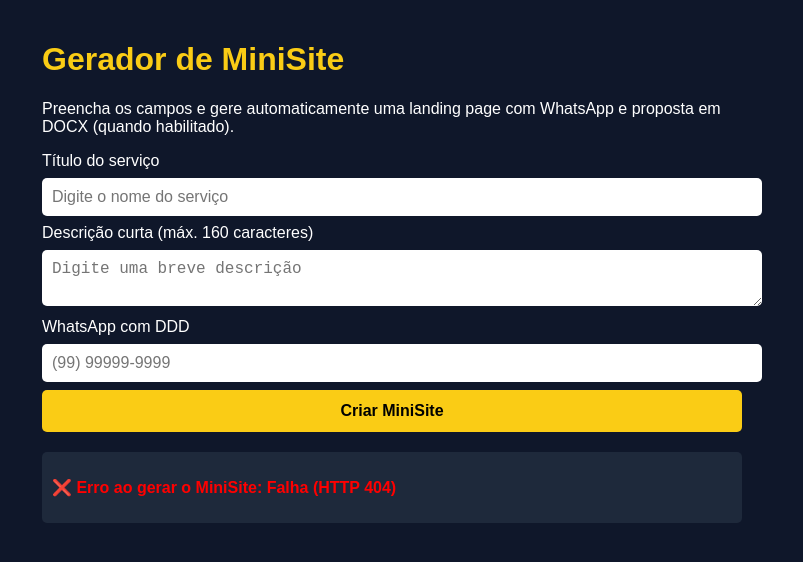
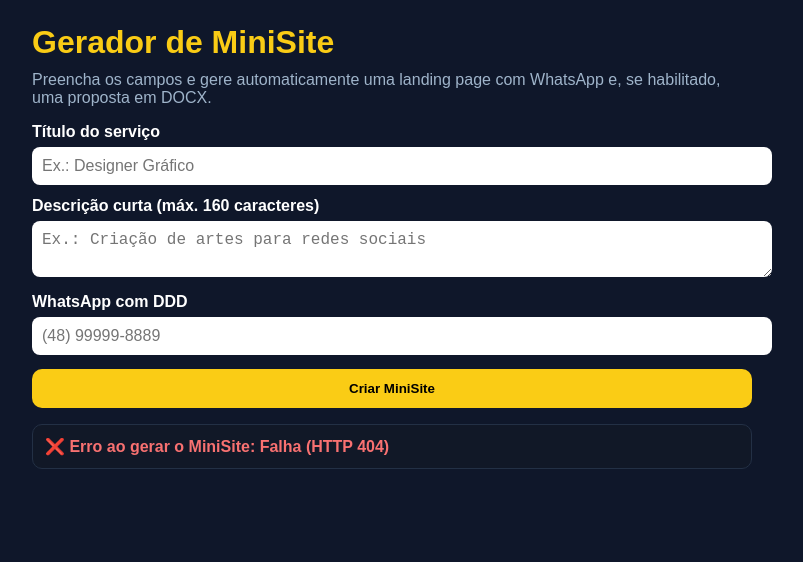
Before and after one commit to marciopaiva-dev/minisites-servicos, a plain HTML site: page index.html in a window 1280 px wide. Both pictures are taken after a click on the button "Criar MiniSite". Shown: the whole page, without its empty margins (248-1051 px from the left). Drawn offline with Linux system fonts and the light colour scheme; no server answers.

Commit message:
Update index.html

```diff
--- a/index.html
+++ b/index.html
@@ -1,102 +1,59 @@
 <!DOCTYPE html>
-<html lang="pt-BR">
+<html lang="pt-br">
 <head>
   <meta charset="UTF-8" />
-  <meta name="viewport" content="width=device-width, initial-scale=1.0"/>
+  <meta name="viewport" content="width=device-width, initial-scale=1" />
   <title>Gerador de MiniSite</title>
+  <meta name="description" content="Gere automaticamente um MiniSite com WhatsApp e proposta em DOCX." />
   <style>
-    body {
-      background-color: #0f172a;
-      color: white;
-      font-family: Arial, sans-serif;
-      margin: 0;
-      padding: 0;
-    }
-    .container {
-      max-width: 700px;
-      margin: auto;
-      padding: 20px;
-    }
-    h1 {
-      color: #facc15;
-    }
-    input, textarea {
-      width: 100%;
-      padding: 10px;
-      margin: 8px 0;
-      border-radius: 5px;
-      border: none;
-      font-size: 1rem;
-    }
-    button {
-      background-color: #facc15;
-      color: black;
-      font-weight: bold;
-      padding: 12px;
-      border: none;
-      border-radius: 5px;
-      cursor: pointer;
-      width: 100%;
-      font-size: 1rem;
-    }
-    button:hover {
-      background-color: #eab308;
-    }
-    .resultado {
-      background-color: #1e293b;
-      margin-top: 20px;
-      padding: 10px;
-      border-radius: 5px;
-    }
-    .erro {
-      color: red;
-      font-weight: bold;
-    }
-    .sucesso {
-      color: lightgreen;
-      font-weight: bold;
-    }
-    .link-area {
-      display: flex;
-      align-items: center;
-      gap: 10px;
-    }
-    .link-area button {
-      width: auto;
-    }
+    body{background:#0f172a;color:#fff;font-family:Arial,system-ui,sans-serif;margin:0}
+    .container{max-width:720px;margin:0 auto;padding:24px}
+    h1{color:#facc15;margin:0 0 10px}
+    p.lead{color:#9fb4ca;margin:0 0 16px}
+    label{display:block;margin:12px 0 6px;font-weight:700}
+    input,textarea{width:100%;padding:10px;border-radius:8px;border:0;font-size:16px;color:#0f172a}
+    button{width:100%;margin-top:14px;padding:12px;border:0;border-radius:10px;background:#facc15;font-weight:800;cursor:pointer}
+    button:hover{background:#eab308}
+    .resultado{display:none;margin-top:16px;background:#111827;border:1px solid #233045;border-radius:10px;padding:12px}
+    .erro{color:#f87171;font-weight:700}
+    .sucesso{color:#22c55e;font-weight:700}
+    .link{display:flex;gap:8px;align-items:center;margin-top:8px}
+    .link code{color:#ffe082;white-space:nowrap;overflow:hidden;text-overflow:ellipsis;flex:1}
+    .btn-sm{padding:8px 10px;border-radius:8px;border:1px solid #233045;background:#0b1220;color:#fff;text-decoration:none}
   </style>
 </head>
 <body>
   <div class="container">
     <h1>Gerador de MiniSite</h1>
-    <p>Preencha os campos e gere automaticamente uma landing page com WhatsApp e proposta em DOCX (quando habilitado).</p>
+    <p class="lead">Preencha os campos e gere automaticamente uma landing page com WhatsApp e, se habilitado, uma proposta em DOCX.</p>
 
     <label for="servico">Título do serviço</label>
-    <input type="text" id="servico" placeholder="Digite o nome do serviço" />
+    <input id="servico" placeholder="Ex.: Designer Gráfico" />
 
     <label for="descricaoCurta">Descrição curta (máx. 160 caracteres)</label>
-    <textarea id="descricaoCurta" maxlength="160" placeholder="Digite uma breve descrição"></textarea>
+    <textarea id="descricaoCurta" maxlength="160" placeholder="Ex.: Criação de artes para redes sociais"></textarea>
 
     <label for="whats">WhatsApp com DDD</label>
-    <input type="text" id="whats" placeholder="(99) 99999-9999" />
+    <input id="whats" placeholder="(48) 99999-8889" />
 
-    <button id="btnGerar">Criar MiniSite</button>
+    <button id="btn">Criar MiniSite</button>
 
-    <div id="resultado" class="resultado" style="display:none;"></div>
+    <div id="resultado" class="resultado"></div>
   </div>
 
   <script>
     const ENDPOINT = "/api/gerar";
+    const $ = (id) => document.getElementById(id);
 
-    document.getElementById("btnGerar").addEventListener("click", async () => {
-      const servico = document.getElementById("servico").value.trim();
-      const descricaoCurta = document.getElementById("descricaoCurta").value.trim();
-      const whats = document.getElementById("whats").value.replace(/\D/g, "");
+    $("btn").addEventListener("click", async () => {
+      const servico = $("servico").value.trim();
+      const descricaoCurta = $("descricaoCurta").value.trim();
+      const whats = $("whats").value.replace(/\D/g, "");
 
-      const resultadoDiv = document.getElementById("resultado");
-      resultadoDiv.style.display = "block";
-      resultadoDiv.innerHTML = "Processando...";
-      resultadoDiv.className = "resultado";
+      const r = $("resultado");
+      r.style.display = "block";
+      r.className = "resultado";
+      r.textContent = "Gerando MiniSite...";
 
       try {
         const resp = await fetch(ENDPOINT, {
@@ -105,25 +62,46 @@
           body: JSON.stringify({ servico, descricaoCurta, whats })
         });
 
-        if (!resp.ok) {
-          throw new Error(`Falha (HTTP ${resp.status})`);
+        const data = await resp.json().catch(() => ({}));
+        if (!resp.ok || !data.ok) {
+          const msg = data?.error || data?.mensagem || `Falha (HTTP ${resp.status})`;
+          r.innerHTML = `<div class="erro">❌ Erro ao gerar o MiniSite: ${msg}</div>`;
+          return;
         }
 
-        const data = await resp.json();
+        // 🔑 pega a URL final correta
+        const previewUrl = data?.urlFinal || data?.outputs?.previewUrl || data?.url || "";
+        const docxUrl = data?.outputs?.docxUrl || "";
 
-        if (data.ok) {
-          resultadoDiv.innerHTML = `
-            <p class="sucesso">✅ MiniSite gerado com sucesso!</p>
-            <div class="link-area">
-              <a href="${data.url}" target="_blank" style="color: lightblue;">Abrir MiniSite</a>
-              <button onclick="navigator.clipboard.writeText('${data.url}')">Copiar Link</button>
-            </div>
-          `;
-        } else {
-          resultadoDiv.innerHTML = `<p class="erro">❌ Erro: ${data.error || "Falha desconhecida"}</p>`;
+        let html = `<div class="sucesso">✅ MiniSite gerado!</div>`;
+        if (previewUrl) {
+          html += `
+            <div class="link">
+              <span>MiniSite:</span>
+              <code title="${previewUrl}">${previewUrl}</code>
+              <a class="btn-sm" href="${previewUrl}" target="_blank" rel="noopener">Abrir</a>
+              <button class="btn-sm" id="copyMini" type="button">Copiar</button>
+            </div>`;
         }
-      } catch (err) {
-        resultadoDiv.innerHTML = `<p class="erro">❌ Erro ao gerar o MiniSite: ${err.message}</p>`;
+        if (docxUrl) {
+          html += `
+            <div class="link">
+              <span>DOCX:</span>
+              <code title="${docxUrl}">${docxUrl}</code>
+              <a class="btn-sm" href="${docxUrl}" target="_blank" rel="noopener">Abrir</a>
+              <button class="btn-sm" id="copyDocx" type="button">Copiar</button>
+            </div>`;
+        }
+
+        r.innerHTML = html;
+
+        const copyMini = $("copyMini");
+        if (copyMini && previewUrl) copyMini.onclick = () => navigator.clipboard.writeText(previewUrl);
+        const copyDocx = $("copyDocx");
+        if (copyDocx && docxUrl) copyDocx.onclick = () => navigator.clipboard.writeText(docxUrl);
+
+      } catch (e) {
+        r.innerHTML = `<div class="erro">❌ Erro (JS): ${e?.message || e}</div>`;
       }
     });
   </script>
```
